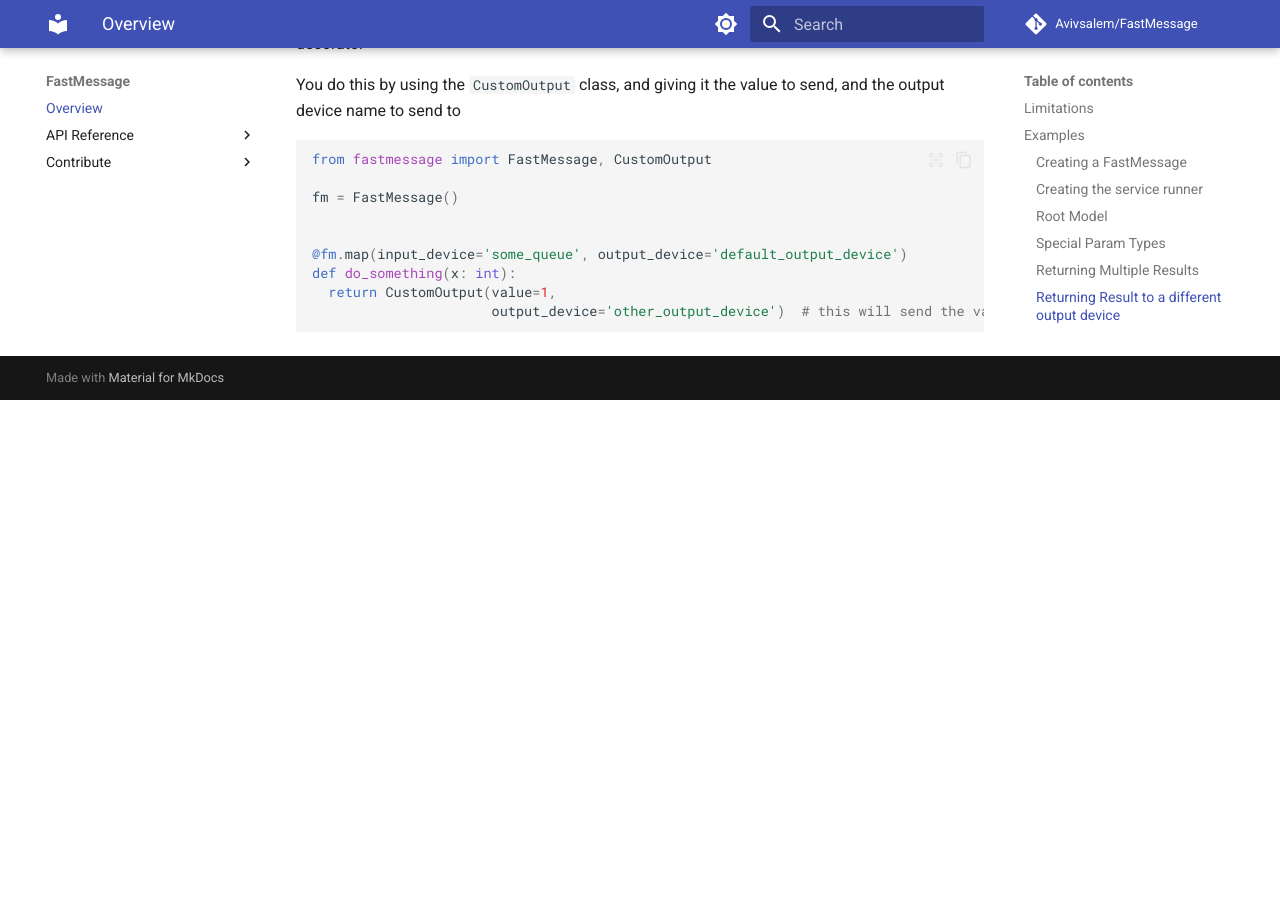
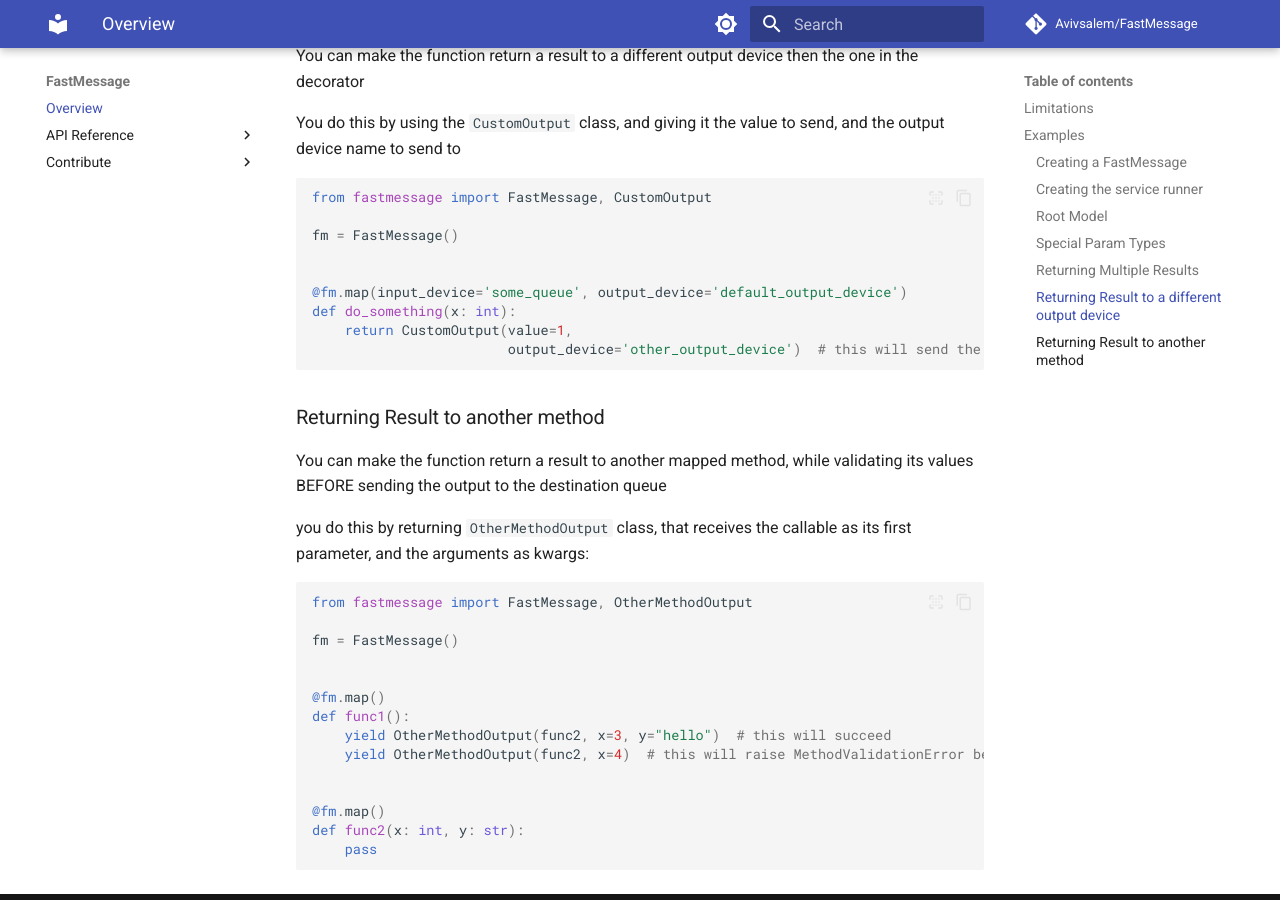
Before and after one commit to Avivsalem/FastMessage, an MkDocs documentation site: the page built from docs/index.md, in a window 1280 px wide and 900 px high, scrolled down 3618 px. Built offline with MkDocs 1.6.1 and Material for MkDocs 9.7.7, drawn with Linux system fonts in a browser that asks for light colours; comment, search, counter and statistics services are not loaded; before the commit the page ends 4018 px from its top, so only the background shows below that.

Commit message:
added OtherMethodOutput

````diff
--- a/docs/index.md
+++ b/docs/index.md
@@ -26,22 +26,22 @@ fm = FastMessage(default_output_device='output')
 
 @fm.map()
 def do_something(x: int, y: str):
-  pass  # do something with x and y
+    pass  # do something with x and y
 
 
 @fm.map()
 async def do_something_async(x: int, y: str):
-  pass  # do something with x and y asynchronously
+    pass  # do something with x and y asynchronously
 
 
 class SomeModel(BaseModel):
-  x: int
-  y: str
+    x: int
+    y: str
 
 
 @fm.map()
 def do_something_else(m: SomeModel, a: int):
-  return "some_value"  # do somthing with m and a
+    return "some_value"  # do somthing with m and a
 
 ```
 
@@ -104,8 +104,9 @@ There are special types which you can annotate the arguments for the callback wi
   from. useful for registering the same callback for several input devices
 * ```Message``` - arguments annotated with this type will receive the raw message which came from the device
 * ```MessageBundle``` - arguments annotated with this type will receive the complete MessageBundle (with device headers)
-* ```MethodValidator``` - argument of this type, will receive an object that can help validate return values for other methods
-Notice that arguments annotated with these types MUST NOT have default values (Since they always have values).
+* ```MethodValidator``` - argument of this type, will receive an object that can help validate return values for other
+  methods
+  Notice that arguments annotated with these types MUST NOT have default values (Since they always have values).
 
 ```python
 
@@ -118,20 +119,22 @@ fm = FastMessage()
 
 @fm.map(input_device='some_queue')
 def do_something(i: InputDeviceName, m: Message, mb: MessageBundle, x: int):
-  # i will be 'some_queue'
-  # m will be the message that arrived
-  # mb will be the MessageBundle that arrived
-  # x will be the serialized value of the message
-  pass  # do something
+    # i will be 'some_queue'
+    # m will be the message that arrived
+    # mb will be the MessageBundle that arrived
+    # x will be the serialized value of the message
+    pass  # do something
 
 
 @fm.map()
 def func1(mv: MethodValidator):
-    yield mv.validate_and_return(func2, x=3, y="hello") # this will succeed
-    yield mv.validate_and_return(func2, x=4) # this will raise MethodValidationError because y param is required but missing
+    yield mv.validate_and_return(func2, x=3, y="hello")  # this will succeed
+    yield mv.validate_and_return(func2,
+                                 x=4)  # this will raise MethodValidationError because y param is required but missing
+
 
 @fm.map()
-def func2(x:int, y:str):
+def func2(x: int, y: str):
     pass
 ```
 
@@ -178,6 +181,31 @@ fm = FastMessage()
 
 @fm.map(input_device='some_queue', output_device='default_output_device')
 def do_something(x: int):
-  return CustomOutput(value=1,
-                      output_device='other_output_device')  # this will send the value 1 to 'other_output_device' instead of the default
+    return CustomOutput(value=1,
+                        output_device='other_output_device')  # this will send the value 1 to 'other_output_device' instead of the default
 ```
+
+### Returning Result to another method
+
+You can make the function return a result to another mapped method, while validating its values BEFORE sending the
+output to the destination queue
+
+you do this by returning ```OtherMethodOutput``` class, that receives the callable as its first parameter, and the
+arguments as kwargs:
+
+```python
+from fastmessage import FastMessage, OtherMethodOutput
+
+fm = FastMessage()
+
+
+@fm.map()
+def func1():
+    yield OtherMethodOutput(func2, x=3, y="hello")  # this will succeed
+    yield OtherMethodOutput(func2, x=4)  # this will raise MethodValidationError because y param is required but missing
+
+
+@fm.map()
+def func2(x: int, y: str):
+    pass
+```
--- a/fastmessage/__init__.py
+++ b/fastmessage/__init__.py
@@ -1,5 +1,6 @@
 from .common import (
     CustomOutput,
+    OtherMethodOutput,
     InputDeviceName,
     MultipleReturnValues,
 )
````
Also changed, not shown: README.md (+5 -6 lines), 4 other files.
